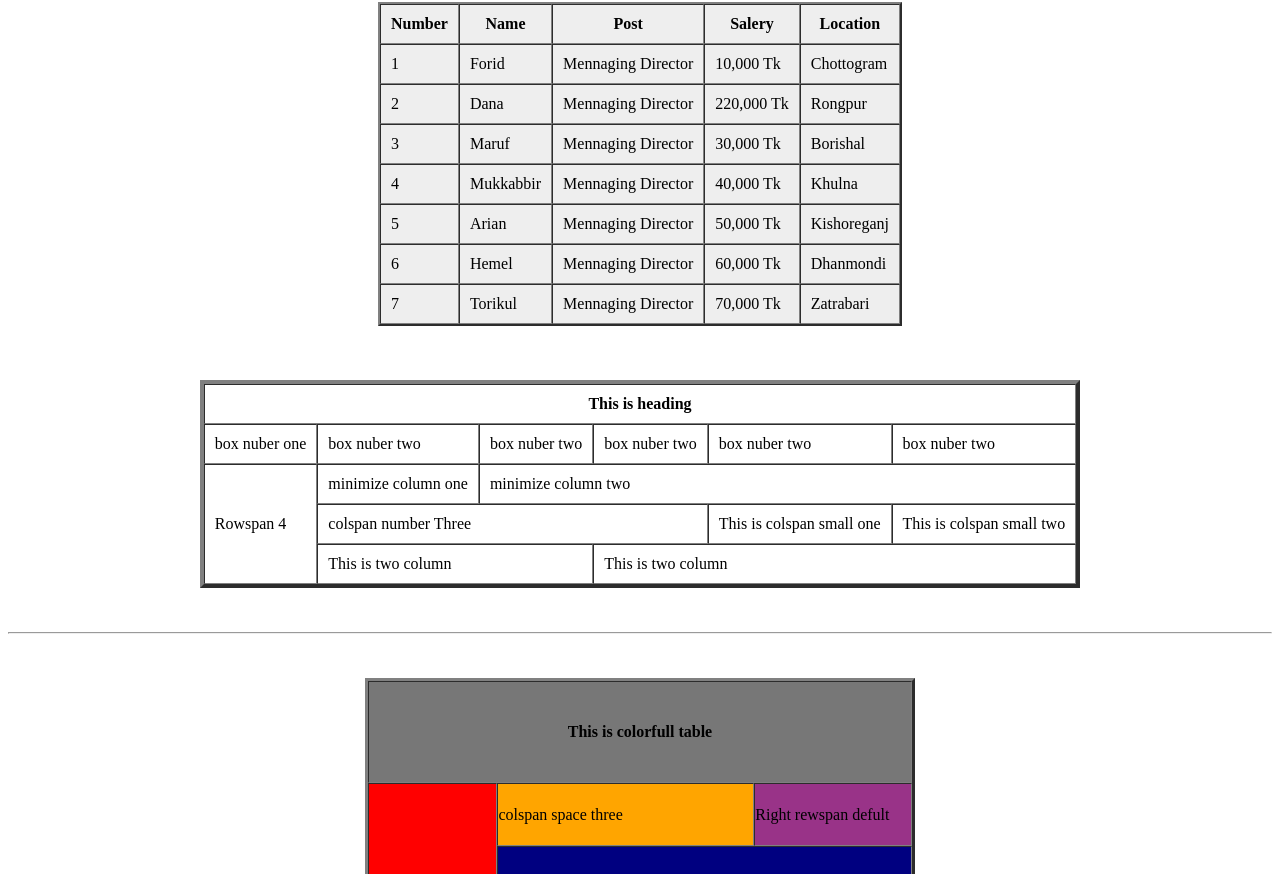
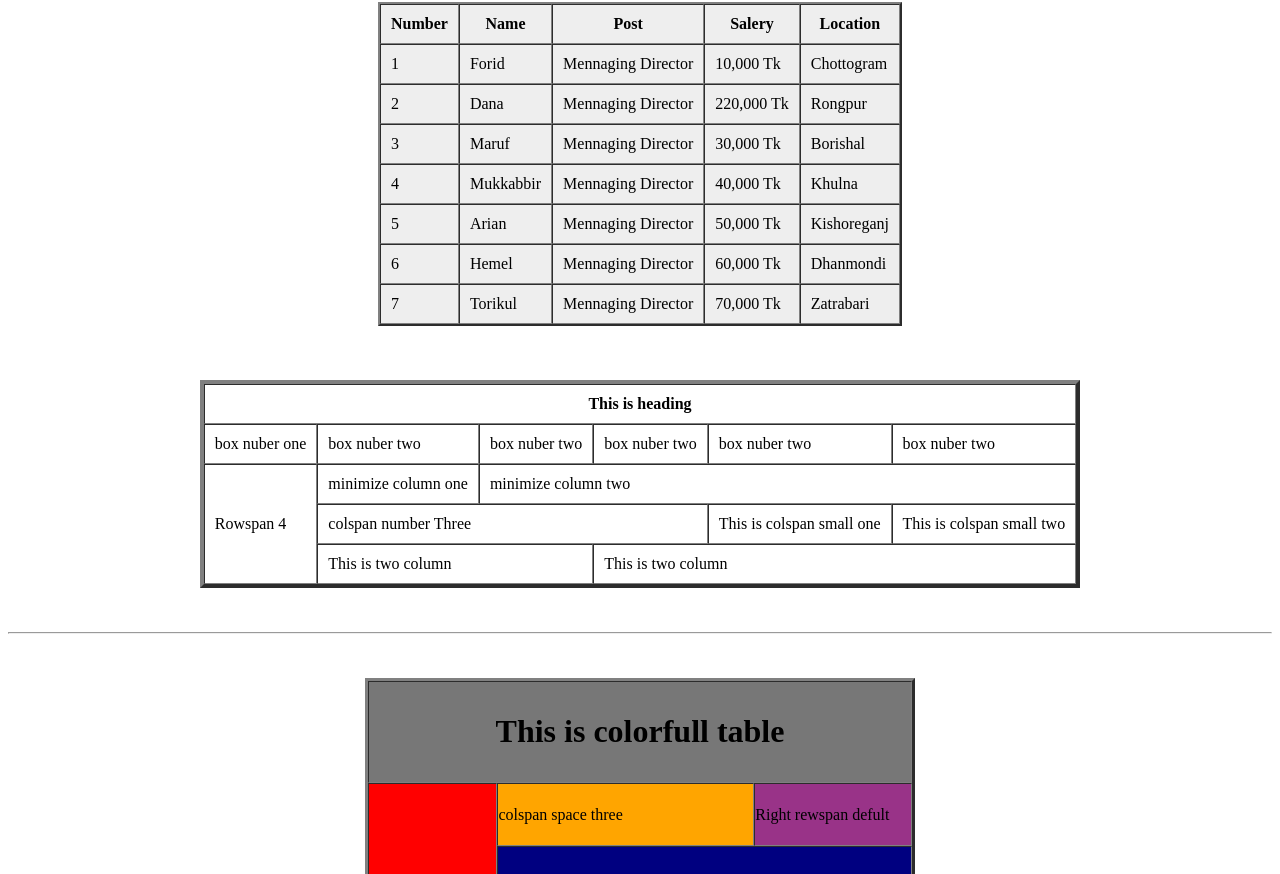
Before and after one commit to ramimqp/Tables, a plain HTML site: page index.html in a window 1280 px wide. Shown: the part 78-952 px from the top of the page. Drawn offline with Linux system fonts and the light colour scheme.

Commit message:
adding title

```diff
--- a/index.html
+++ b/index.html
@@ -106,7 +106,7 @@
     <br><br><hr><br><br>
     <!-- colorful table start -->
     <table height="400" width="550" cellspacing="0" border="3" cellpadding="0" align="center">
-        <th align="center" bgcolor="#777" height="100" colspan="5">This is colorfull table</th>
+        <th align="center" bgcolor="#777" height="100" colspan="5"> <h1>This is colorfull table </h1></th>
         <tr>
             <td bgcolor="red" rowspan="4">This is left defult </td>
             <td bgcolor="orange" colspan="2">colspan space three </td>
```
Also changed, not shown: 1 other file.
